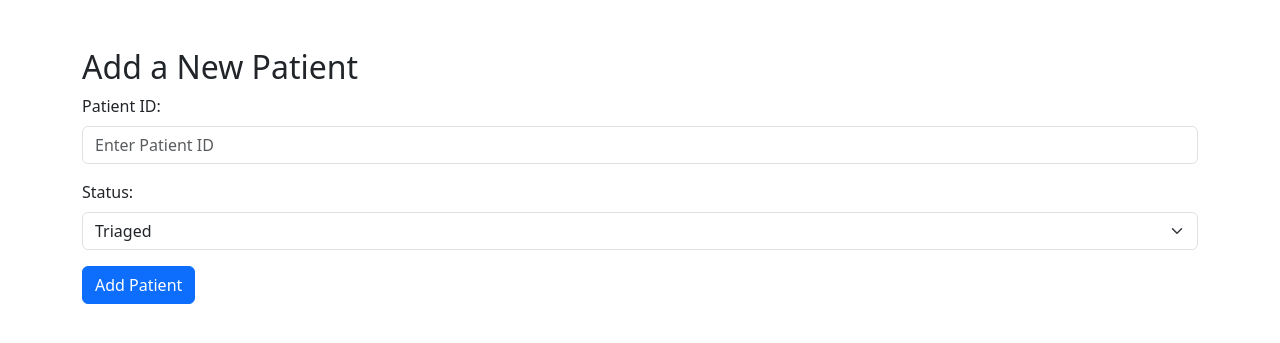
After one commit to arthurandmuffin/Waitroom, a Django app: template Waitroom/templates/add_patient.html in a window 1280 px wide. The commit adds this page. Shown: the top 343 px of the page. Run offline with Django 5.2, Linux system fonts and the light colour scheme; the template is opened without the code that fills it, so the values that code supplies are empty.

Commit message:
finally have some elements on page

```diff
--- /dev/null
+++ b/Waitroom/templates/add_patient.html
@@ -0,0 +1,27 @@
+<!DOCTYPE html>
+<html lang="en">
+<head>
+    <title>Add Patient</title>
+    <link rel="stylesheet" href="https://cdn.jsdelivr.net/npm/bootstrap@5.3.0/dist/css/bootstrap.min.css">
+</head>
+<body>
+    <div class="container mt-5">
+        <h2>Add a New Patient</h2>
+        <form method="post">
+            <div class="mb-3">
+                <label for="patientID" class="form-label">Patient ID:</label>
+                <input type="text" id="patientID" class="form-control" placeholder="Enter Patient ID" required>
+            </div>
+            <div class="mb-3">
+                <label for="status" class="form-label">Status:</label>
+                <select id="status" class="form-select">
+                    <option value="Triaged">Triaged</option>
+                    <option value="Processing">Processing</option>
+                    <option value="Awaiting Tests">Awaiting Tests</option>
+                </select>
+            </div>
+            <button type="submit" class="btn btn-primary">Add Patient</button>
+        </form>
+    </div>
+</body>
+</html>
--- a/Waitroom/urls.py
+++ b/Waitroom/urls.py
@@ -20,7 +20,8 @@ from reservations.views import home
 
 urlpatterns = [
     path('admin/', admin.site.urls),
-    path('api/', include('api.urls')),
-    path('reservations/', include('reservations.urls')),
-    path('', home, name='home'),  # Serve reservations view at root
+    path('', home, name='home'),  # Home page
+    path('add/', home, name='add_patient'),  # Add patient page
+    path('missing/', home, name='missing_patient'),  # Mark as missing page
+    path('remove/', home, name='remove_patient'),  # Remove patient page
 ]
```
Also changed, not shown: Waitroom/templates/home.html (+11 -2 lines), Waitroom/templates/missing_patient.html (added, +19 -0 lines), Waitroom/templates/remove_patient.html (added, +19 -0 lines), api/admin.py (+8 -1 lines), api/migrations/0004_pending_processpatient_alter_patient_status_and_more.py (added), db.sqlite3.
